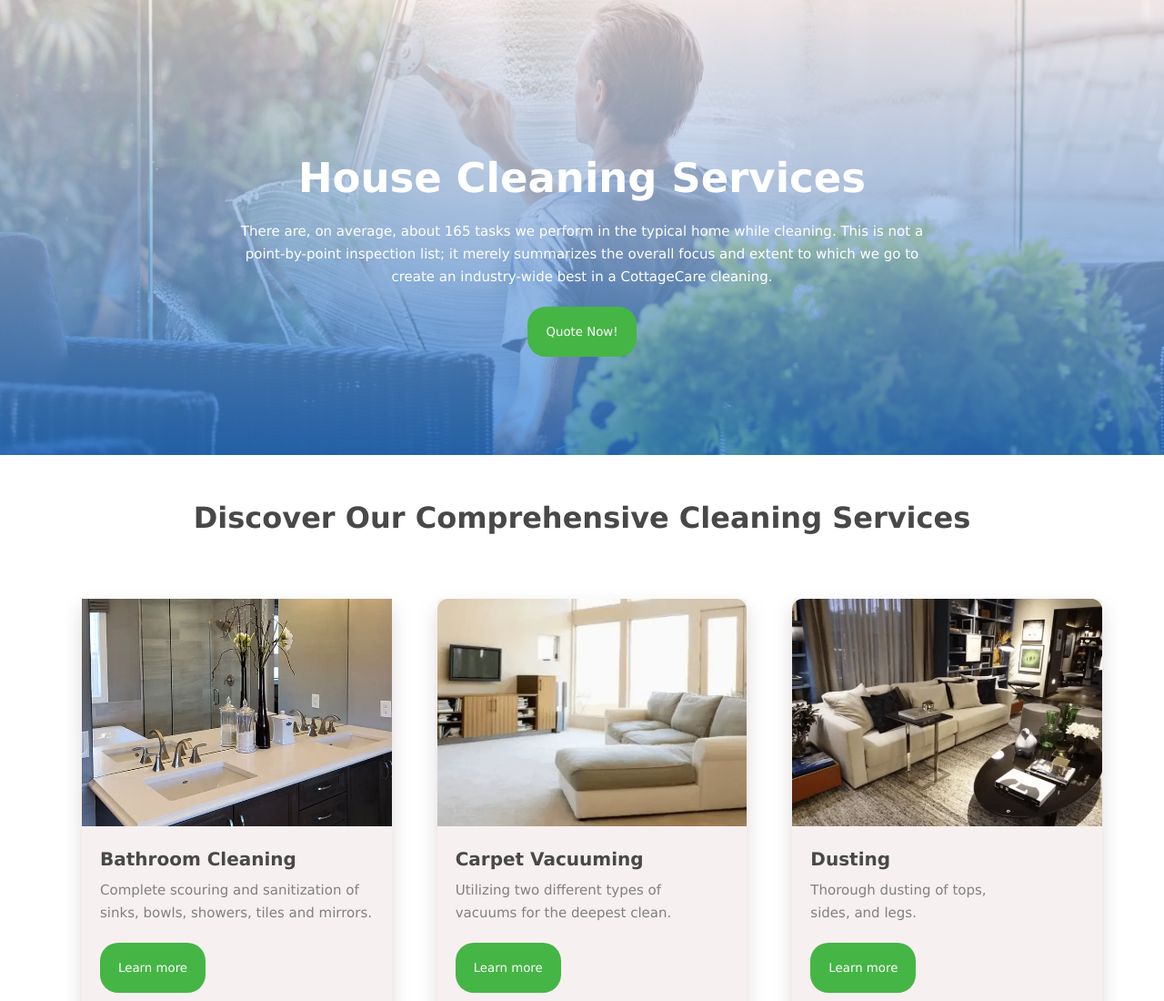
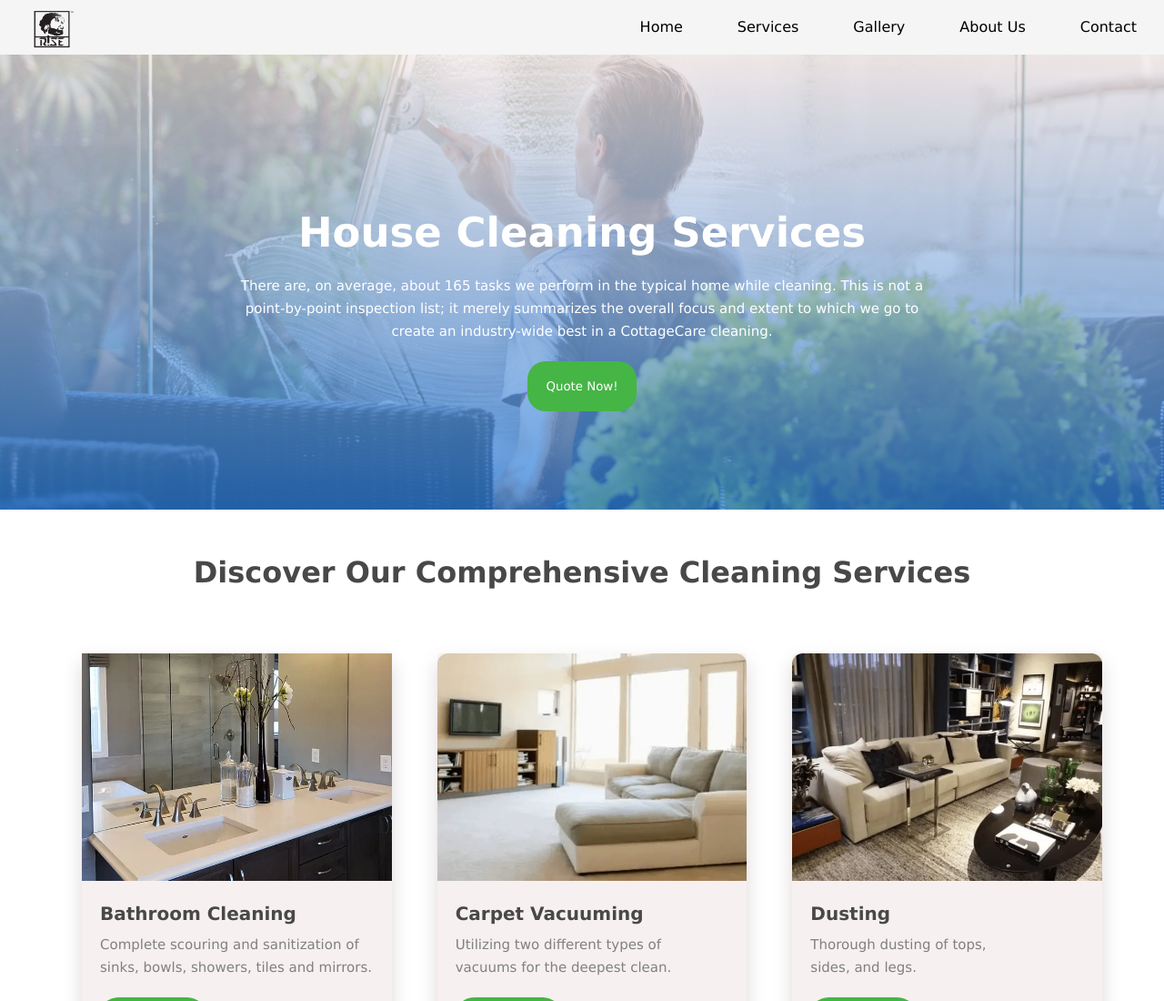
Before and after one commit to ChukaCSTD/Fullstack_Services, a plain HTML site: page services.html in a window 1280 px wide. Shown: the top 1100 px of the page at 91% size. Drawn offline with Linux system fonts and the light colour scheme.

Commit message:
navigation added to services page

```diff
--- a/services.html
+++ b/services.html
@@ -7,6 +7,18 @@
   <link rel="stylesheet" href="styles/services_styles.css"/>
 </head>
 <body>
+    <!-- navigation -->
+    <nav class="navigation">
+      <a href="#"><img src="images/logo-return.png" alt=""></a>
+      <ul>
+          <li><a href="#">Home</a></li>
+          <li><a href="#">Services</a></li>
+          <li><a href="#">Gallery</a></li>
+          <li><a href="#">About Us</a></li>
+          <li><a href="#">Contact</a></li>
+      </ul>
+  </nav>
+  <!-- navigation -->
   <div class="bucket">
     <div class="txt">
       <h1>House Cleaning Services</h1>
```
